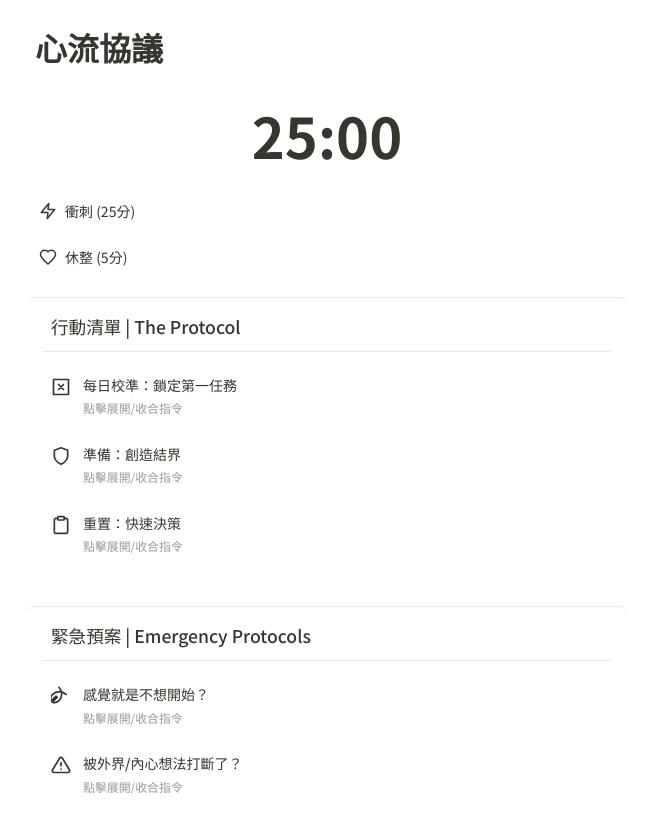
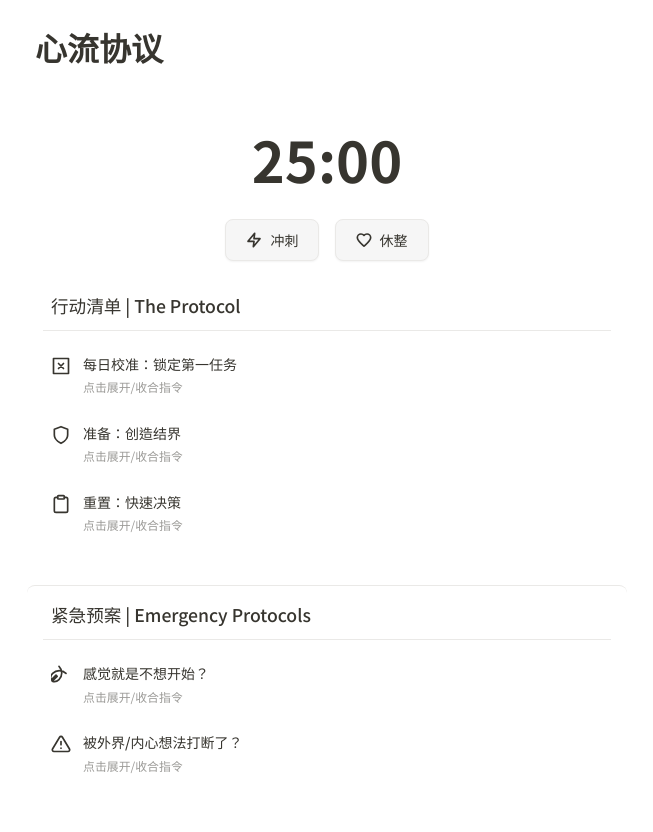
Before and after one commit to Winston897/flow-protocol-, a plain HTML site: page index.html in a window 1280 px wide. Shown: the whole page, without its empty margins (313-966 px from the left). Drawn offline with Linux system fonts and the light colour scheme.

Commit message:
Update index.html

```diff
--- a/index.html
+++ b/index.html
@@ -3,19 +3,20 @@
 <head>
     <meta charset="UTF-8">
     <meta name="viewport" content="width=device-width, initial-scale=1.0">
-    <title>心流協議</title>
+    <title>心流协议</title>
     <style>
         @import url('https://fonts.googleapis.com/css2?family=Noto+Sans+TC:wght@400;500;700&display=swap');
 
         :root {
-            --bg-color: #FFFFFF; /* Changed to pure white to match Notion */
+            --bg-color: #FFFFFF;
             --card-bg-color: #FFFFFF;
             --text-color: #37352F;
             --text-light-color: #9B9A97;
-            --primary-color: #2962FF; /* A Notion-like Blue */
+            --primary-color: #2962FF; /* Notion-like Blue */
             --border-color: #EAE9E7;
             --hover-color: #F1F1F1;
             --active-bg-color: #E8EFFF; /* Light blue for active state */
+            --button-bg-color: #F6F6F6;
         }
 
         body {
@@ -29,7 +30,7 @@
             align-items: flex-start;
             min-height: 100vh;
             box-sizing: border-box;
-            font-size: 14px; /* Reduced base font size */
+            font-size: 14px;
         }
 
         .container {
@@ -44,7 +45,7 @@
         }
 
         h1 {
-            font-size: 2rem; /* Reduced H1 size */
+            font-size: 2rem;
             font-weight: 700;
             color: var(--text-color);
             margin: 0;
@@ -53,11 +54,10 @@
         .section {
             background-color: var(--card-bg-color);
             border-radius: 8px;
-            padding: 16px; /* Reduced padding */
+            padding: 16px;
             margin-bottom: 20px;
         }
 
-        /* Add border to sections except the first one */
         .section + .section {
              border-top: 1px solid var(--border-color);
         }
@@ -67,7 +67,7 @@
         }
 
         h2 {
-            font-size: 1.1rem; /* Reduced H2 size */
+            font-size: 1.1rem;
             font-weight: 500;
             padding: 0 8px 12px 8px;
             margin: 0 0 12px 0;
@@ -81,10 +81,10 @@
         }
 
         li {
-            padding: 10px 8px; /* Adjusted padding */
+            padding: 10px 8px;
             border-radius: 6px;
             margin-bottom: 4px;
-            font-size: 1em; /* Inherit base size */
+            font-size: 1em;
             line-height: 1.6;
             display: flex;
             align-items: flex-start;
@@ -107,41 +107,55 @@
             font-weight: 500;
         }
 
+        .timer-section {
+             text-align: center;
+             padding: 16px;
+        }
+
         #timer-display {
-            font-size: 3.5rem; /* Reduced timer size */
+            font-size: 3.5rem;
             font-weight: 700;
-            text-align: center;
-            margin: 8px 0 16px 0;
+            margin: 8px 0 20px 0;
             color: var(--text-color);
         }
 
         .timer-buttons button {
-            /* Reset button styles */
-            background-color: transparent;
-            border: none;
+            display: inline-flex;
+            align-items: center;
+            justify-content: center;
+
+            background-color: var(--button-bg-color);
+            border: 1px solid var(--border-color);
             color: var(--text-color);
+
+            padding: 10px 20px;
+            margin: 0 6px;
+
+            border-radius: 8px;
+            box-shadow: 0 1px 2px rgba(0,0,0,0.05);
+
             font-family: 'Noto Sans TC', sans-serif;
             font-size: 1em;
+            font-weight: 500;
 
-            /* New Notion-like list item styles */
-            display: flex;
-            align-items: center;
-            width: 100%;
-            text-align: left;
-            padding: 10px 12px;
-            border-radius: 6px;
-            margin-bottom: 6px;
             cursor: pointer;
-            transition: background-color 0.2s ease;
+            transition: all 0.2s ease;
         }
 
         .timer-buttons button:hover {
-            background-color: var(--hover-color);
+            border-color: #ddd;
+            transform: translateY(-1px);
+        }
+
+        .timer-buttons button:active {
+             transform: translateY(0);
+             box-shadow: inset 0 1px 2px rgba(0,0,0,0.05);
         }
 
         .timer-buttons button.active {
             background-color: var(--active-bg-color);
             color: var(--primary-color);
+            border-color: var(--primary-color);
         }
 
         .timer-buttons button.active .icon {
@@ -171,74 +185,74 @@
 <body>
     <div class="container">
         <header>
-            <h1>心流協議</h1>
+            <h1>心流协议</h1>
         </header>
 
-        <div class="section no-padding">
+        <div class="timer-section">
             <div id="timer-display">25:00</div>
             <div class="timer-buttons">
                 <button id="sprint-btn">
-                    <svg class="icon" width="18" height="18" viewBox="0 0 24 24" fill="none" stroke="currentColor" stroke-width="2" stroke-linecap="round" stroke-linejoin="round"><path d="M13 2L3 14h9l-1 8 10-12h-9l1-8z"></path></svg>
-                    <span>衝刺 (25分)</span>
+                    <svg class="icon" width="16" height="16" viewBox="0 0 24 24" fill="none" stroke="currentColor" stroke-width="2.5" stroke-linecap="round" stroke-linejoin="round"><path d="M13 2L3 14h9l-1 8 10-12h-9l1-8z"></path></svg>
+                    <span>冲刺</span>
                 </button>
                 <button id="break-btn">
-                    <svg class="icon" width="18" height="18" viewBox="0 0 24 24" fill="none" stroke="currentColor" stroke-width="2" stroke-linecap="round" stroke-linejoin="round"><path d="M12 21.35l-1.45-1.32C5.4 15.36 2 12.28 2 8.5 2 5.42 4.42 3 7.5 3c1.74 0 3.41.81 4.5 2.09C13.09 3.81 14.76 3 16.5 3 19.58 3 22 5.42 22 8.5c0 3.78-3.4 6.86-8.55 11.54L12 21.35z"></path></svg>
-                    <span>休整 (5分)</span>
+                    <svg class="icon" width="16" height="16" viewBox="0 0 24 24" fill="none" stroke="currentColor" stroke-width="2.5" stroke-linecap="round" stroke-linejoin="round"><path d="M12 21.35l-1.45-1.32C5.4 15.36 2 12.28 2 8.5 2 5.42 4.42 3 7.5 3c1.74 0 3.41.81 4.5 2.09C13.09 3.81 14.76 3 16.5 3 19.58 3 22 5.42 22 8.5c0 3.78-3.4 6.86-8.55 11.54L12 21.35z"></path></svg>
+                    <span>休整</span>
                 </button>
             </div>
         </div>
 
         <div class="section">
-            <h2>行動清單 | The Protocol</h2>
+            <h2>行动清单 | The Protocol</h2>
             <ul>
                 <li class="protocol-item">
                     <div class="icon"><svg width="20" height="20" viewBox="0 0 24 24" fill="none" stroke="currentColor" stroke-width="2" stroke-linecap="round" stroke-linejoin="round"><path d="M3 3h18v18H3zM9 9l6 6m0-6l-6 6"/></svg></div>
-                    <div><strong>每日校準：鎖定第一任務</strong><br><small>點擊展開/收合指令</small>
+                    <div><strong>每日校准：锁定第一任务</strong><br><small>点击展开/收合指令</small>
                     <div class="details">【操作】:
-- 檢視你的任務主頁，明確今日整體戰場。
+- 检视你的任务主页，明确今日整体战场。
 
-【關鍵動作】:
-- 只選一個最重要的任務，在心中指定它為「首要目標」。</div>
+【关键动作】:
+- 只选一个最重要的任务，在心中指定它为「首要目标」。</div>
                     </div>
                 </li>
                 <li class="protocol-item">
                     <div class="icon"><svg width="20" height="20" viewBox="0 0 24 24" fill="none" stroke="currentColor" stroke-width="2" stroke-linecap="round" stroke-linejoin="round"><path d="M12 22s8-4 8-10V5l-8-3-8 3v7c0 6 8 10 8 10z"></path></svg></div>
-                    <div><strong>準備：創造結界</strong><br><small>點擊展開/收合指令</small>
+                    <div><strong>准备：创造结界</strong><br><small>点击展开/收合指令</small>
                     <div class="details">【操作】:
-- 開啟一個衝刺任務前，進行清場。
+- 开启一个冲刺任务前，进行清场。
 
-【關鍵動作】:
-- 關閉所有無關窗口，手機靜音反扣。
-- 全屏當前任務，讓它佔據你的整個世界。</div>
+【关键动作】:
+- 关闭所有无关窗口，手机静音反扣。
+- 全屏当前任务，让它占据你的整个世界。</div>
                     </div>
                 </li>
                 <li class="protocol-item">
                      <div class="icon"><svg width="20" height="20" viewBox="0 0 24 24" fill="none" stroke="currentColor" stroke-width="2" stroke-linecap="round" stroke-linejoin="round"><path d="M16 4h2a2 2 0 0 1 2 2v14a2 2 0 0 1-2 2H6a2 2 0 0 1-2-2V6a2 2 0 0 1 2-2h2"></path><rect x="8" y="2" width="8" height="4" rx="1" ry="1"></rect></svg></div>
-                    <div><strong>重置：快速決策</strong><br><small>點擊展開/收合指令</small>
+                    <div><strong>重置：快速决策</strong><br><small>点击展开/收合指令</small>
                     <div class="details">【操作】:
-- 休息結束後，花1-2分鐘評估。
+- 休息结束后，花1-2分钟评估。
 
-【關鍵動作】:
-- 用一句話記錄剛才的進展。
-- 快速決策：「繼續」還是「切換新目標」？然後立即回到「準備」步驟。</div>
+【关键动作】:
+- 用一句话记录刚才的进展。
+- 快速决策：「继续」还是「切换新目标」？然后立即回到「准备」步骤。</div>
                     </div>
                 </li>
             </ul>
         </div>
 
         <div class="section">
-            <h2>緊急預案 | Emergency Protocols</h2>
+            <h2>紧急预案 | Emergency Protocols</h2>
             <ul>
                  <li class="protocol-item">
                     <div class="icon"><svg width="20" height="20" viewBox="0 0 24 24" fill="none" stroke="currentColor" stroke-width="2" stroke-linecap="round" stroke-linejoin="round"><path d="M18 10c-4.4-4.4-11.6-4.4-16 0c-2.2 2.2-2.9 5.5-1.9 8.1l5.9-5.9l1.4 1.4l-5.9 5.9c2.6 1 5.9 0.3 8.1-1.9c4.4-4.4 4.4-11.6 0-16"/></svg></div>
-                    <div><strong>感覺就是不想開始？</strong><br><small>點擊展開/收合指令</small>
-                    <div class="details">指令：啟動「五分鐘約定」。對自己說：「我只做五分鐘，之後就可以放棄。」 —— 通常，你不會想停下來。</div>
+                    <div><strong>感觉就是不想开始？</strong><br><small>点击展开/收合指令</small>
+                    <div class="details">指令：启动「五分钟约定」。对自己说：「我只做五分钟，之后就可以放弃。」 —— 通常，你不会想停下来。</div>
                     </div>
                 </li>
                 <li class="protocol-item">
                     <div class="icon"><svg width="20" height="20" viewBox="0 0 24 24" fill="none" stroke="currentColor" stroke-width="2" stroke-linecap="round" stroke-linejoin="round"><path d="M10.29 3.86L1.82 18a2 2 0 0 0 1.71 3h16.94a2 2 0 0 0 1.71-3L13.71 3.86a2 2 0 0 0-3.42 0z"></path><line x1="12" y1="9" x2="12" y2="13"></line><line x1="12" y1="17" x2="12.01" y2="17"></line></svg></div>
-                    <div><strong>被外界/內心想法打斷了？</strong><br><small>點擊展開/收合指令</small>
-                    <div class="details">指令：執行「捕獲-回歸」。把干擾快速記在紙上，然後對它（或對自己）說：「收到，稍後處理。」，立刻轉頭回到你的計時器任務中。</div>
+                    <div><strong>被外界/内心想法打断了？</strong><br><small>点击展开/收合指令</small>
+                    <div class="details">指令：执行「捕获-回归」。把干扰快速记在纸上，然后对它（或对自己）说：「收到，稍后处理。」，立刻转头回到你的计时器任务中。</div>
                     </div>
                 </li>
             </ul>
@@ -279,7 +293,7 @@
                     alarmSound.play();
                     document.title = originalTitle;
                     document.querySelectorAll('.timer-buttons button').forEach(b => b.classList.remove('active'));
-                    alert("時間到！");
+                    alert("时间到！");
                 }
             }, 1000);
         }
```
